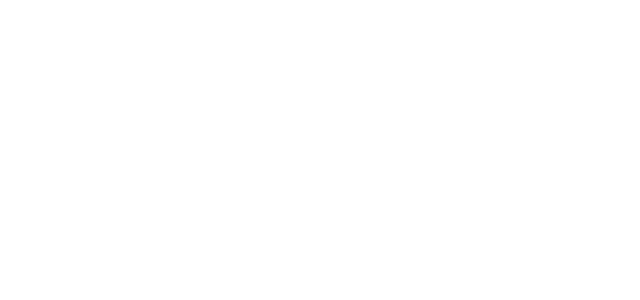
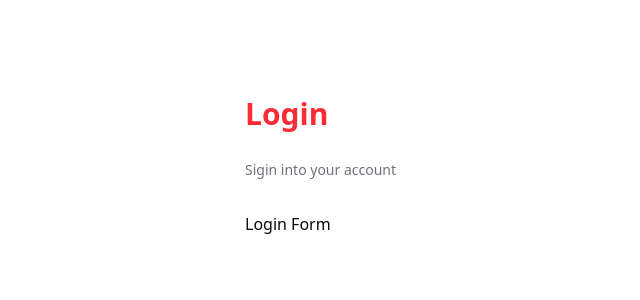
Before and after one commit to Codecraftershubx/geodent, a React (Vite) app in the folder frontend/: page /login in a window 1280 px wide. Before the commit this address had no page. Shown: the top 300 px of the page, without its empty margins (59-699 px from the left). Built offline with nearby package versions, Linux system fonts and the light colour scheme.

Commit message:
:construction:build: add and expose base login page

```diff
--- a/frontend/src/App.tsx
+++ b/frontend/src/App.tsx
@@ -1,12 +1,12 @@
 import { BrowserRouter as Router, Route, Routes } from "react-router-dom";
-
-import LoginPage from "./pages/Login";
+import pages from "./pages/index";
 
 function App() {
   return (
     <Router>
       <Routes>
-        <Route path="/" element={<LoginPage />} />
+        <Route path="/login" element={<pages.Login />} />
+        <Route path="/" element={<pages.Signup />} />
       </Routes>
     </Router>
   );
--- /dev/null
+++ b/frontend/src/components/LoginForm.tsx
@@ -0,0 +1,9 @@
+const LoginForm = () => {
+  return (
+    <>
+      <p>Login Form</p>
+    </>
+  );
+};
+
+export default LoginForm;
--- a/frontend/src/pages/Login.tsx
+++ b/frontend/src/pages/Login.tsx
@@ -1,23 +1,14 @@
-import { Link } from "react-router-dom";
-import SignUpForm from "../components/SignupForm";
+import components from "../components/index";
 
 const Login = () => {
   return (
     <main className="flex flex-col justify-between items-center min-h-screen py-10 px-2 md:p-24 ">
-      <section className="w-9/10 md:max-w-2xl">
+      <section className="w-9/10 max-w-xl md:max-w-2xl">
         <div className="mb-8 flex flex-col gap-2">
-          <h1 className="text-3xl font-bold text-red-500 mb-5">Sign Up</h1>
-          <p className="text-sm text-zinc-500">
-            Already have an account?{"  "}
-            <Link
-              to="#"
-              className="underline underline-offset-4 font-semibold text-red-400"
-            >
-              Login
-            </Link>{" "}
-          </p>
+          <h1 className="text-3xl font-bold text-red-500 mb-5">Login</h1>
+          <p className="text-sm text-zinc-500">Sigin into your account</p>
         </div>
-        <SignUpForm />
+        <components.LoginForm />
       </section>
     </main>
   );
--- a/frontend/src/pages/Signup.tsx
+++ b/frontend/src/pages/Signup.tsx
@@ -4,7 +4,7 @@
 const Login = () => {
   return (
     <main className="flex flex-col justify-between items-center min-h-screen py-10 px-2 md:p-24 ">
-      <section className="w-9/10 md:max-w-2xl">
+      <section className="w-9/10 max-w-xl md:max-w-2xl">
         <div className="mb-8 flex flex-col gap-2">
           <h1 className="text-3xl font-bold text-red-500 mb-5">Sign Up</h1>
           <p className="text-sm text-zinc-500">
```
Also changed, not shown: frontend/src/components/index.ts (added, +7 -0 lines), frontend/src/pages/index.ts (added, +7 -0 lines).
